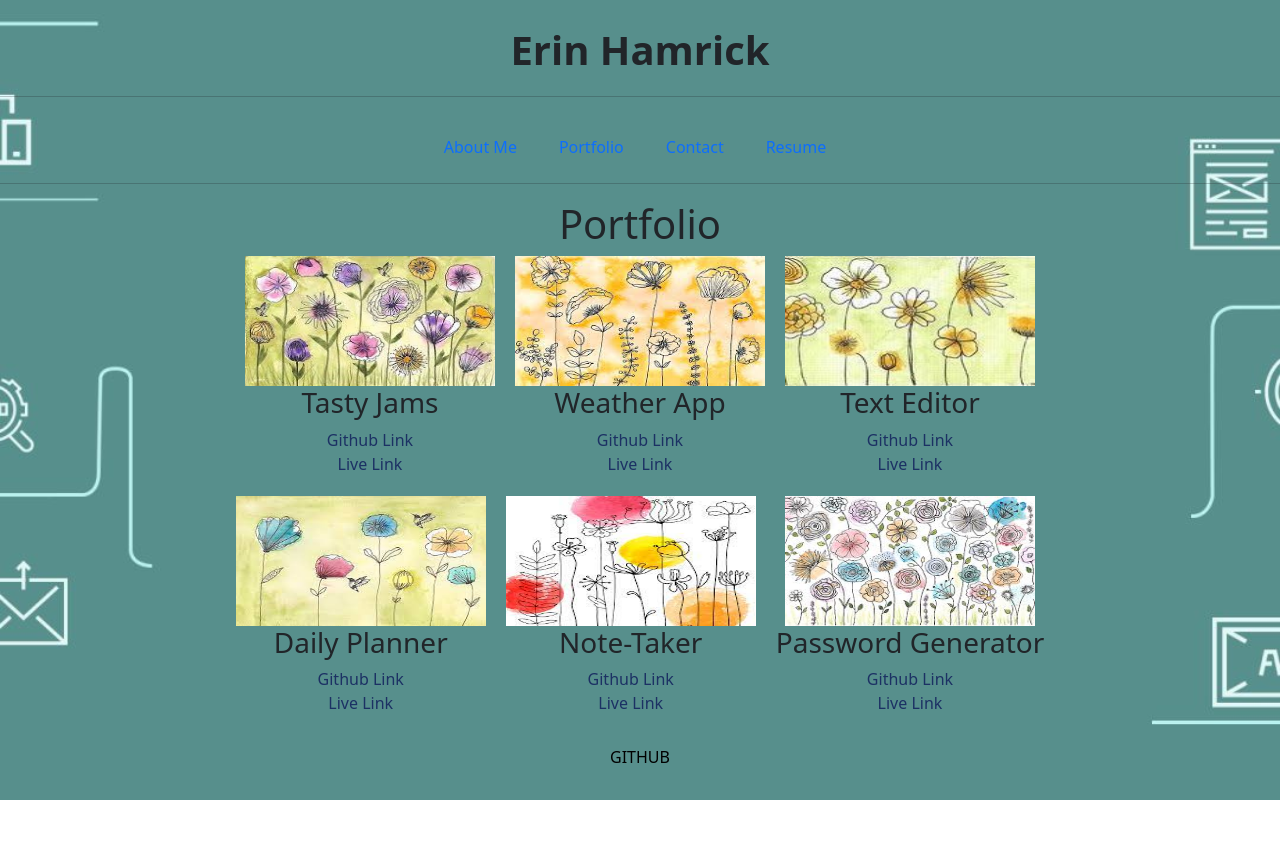
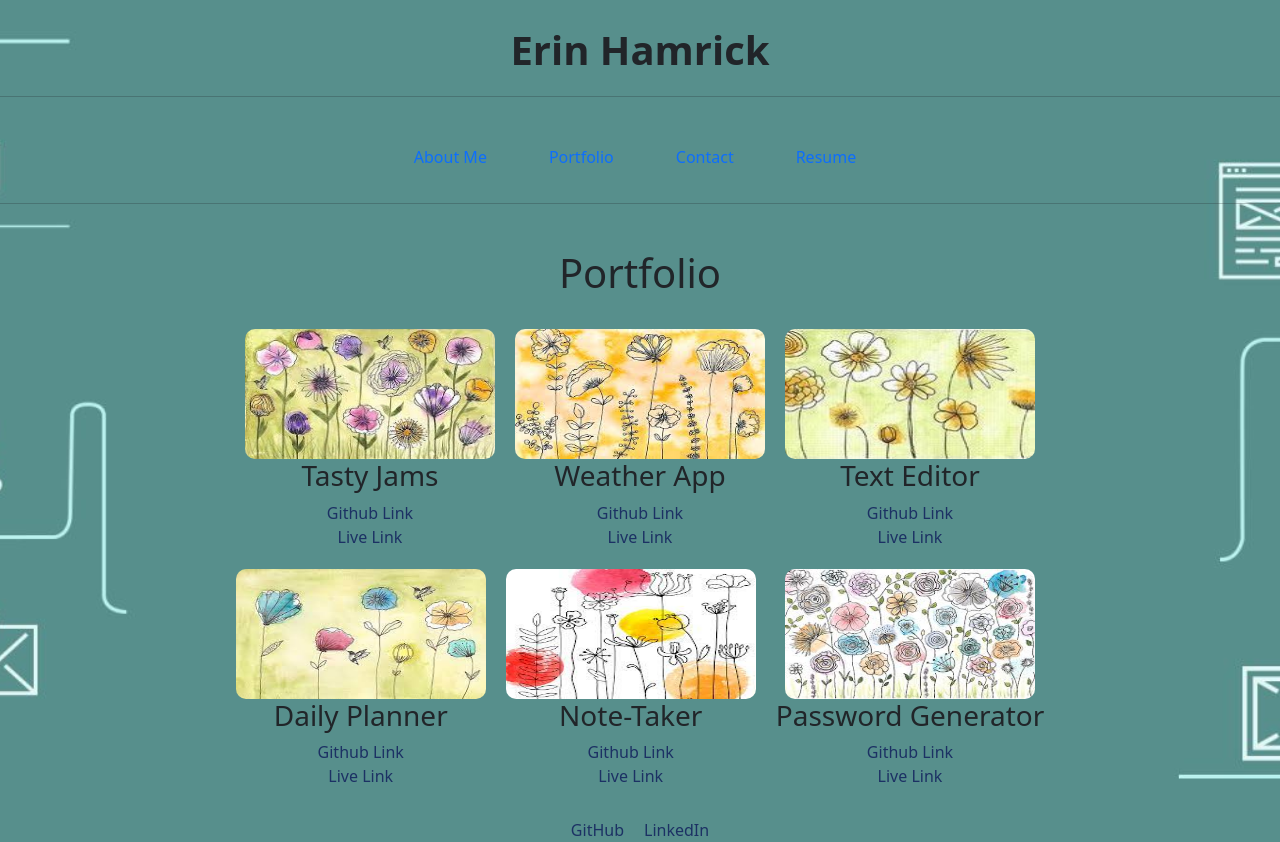
Before and after one commit to ErinHamrick/REACT-portfolio, a React (Vite) app: page /Portfolio in a window 1280 px wide. Before the commit the page ends 800 px from the top, so only its background shows below. Built offline with nearby package versions, Linux system fonts and the light colour scheme.

Commit message:
finished styling and added social links to footer

```diff
--- a/src/App.css
+++ b/src/App.css
@@ -24,21 +24,21 @@ body {
 .nav .nav-item {
 	margin-right: 10px;
 }
-
+/*
 .nav-link {
 	text-decoration: none;
 	color: black;
-}
+} */
 
 footer {
 	margin-top: 30px;
 	text-align: center;
 }
 
-.social-links #github {
+/* .social-links #github {
 	text-decoration: none;
 	color: black;
-}
+} */
 
 #selfie {
 	width: 25%;
@@ -84,6 +84,10 @@ footer {
 	text-align: center;
 }
 
+.portfolio-container #portfolioHeader {
+	margin-top: 5%;
+}
+
 .projects-container {
 	display: flex;
 	flex-direction: row;
@@ -92,22 +96,25 @@ footer {
 	justify-content: center;
 }
 
-.projectLinks,
-#resumeLink {
+
+.nav-link, .projectLinks,
+#resumeLink, #github, #linkedIn {
 	text-decoration: none;
 	color: rgb(28, 49, 100);
 	margin: 10px;
 	transition: color 0.3s;
 }
 
-.projectLinks:hover,
-#resumeLink:hover {
+.nav-link:hover, .projectLinks:hover,
+#resumeLink:hover,
+#github:hover, #linkedIn:hover {
 	color: rgb(98, 97, 97);
 }
 
 .project-image {
 	width: 250px;
 	height: 130px;
+	border-radius: 10px;
 }
 
 #resumeLinkDiv {
--- a/src/components/About.jsx
+++ b/src/components/About.jsx
@@ -19,7 +19,7 @@ function About() {
         </div>
 		<br /><br />
 						<p>
-							Hello! I'm Erin Hamrick, a passionate web developer with a
+							Hello! I'm Erin, a passionate web developer with a
 							focus on full-stack development. I enjoy creating
 							responsive and user-friendly web applications using the
 							latest technologies. My technical skills include
--- a/src/components/Footer.jsx
+++ b/src/components/Footer.jsx
@@ -1,4 +1,4 @@
-import React from 'react';
+ import React from 'react';
 
 
 function Footer() {
@@ -11,8 +11,9 @@ function Footer() {
             <div className="social-links">
               <a href="https://github.com/ErinHamrick" id='github' target="_blank" rel="noopener noreferrer">
                 {/* <i className="fab fa-github"></i> */}
-                GITHUB
+                GitHub
               </a>
+              <a href="https://www.linkedin.com/in/erin-hamrick-1a2814279/" id='linkedIn'>LinkedIn</a>
               {/* Add links to other social media platforms */}
             </div>
           </div>
--- a/src/pages/PortfolioPage.jsx
+++ b/src/pages/PortfolioPage.jsx
@@ -48,7 +48,8 @@ const PortfolioPage = () => {
 	return (
 		<>
 			<div className='portfolio-container'>
-				<h1>Portfolio</h1>
+				<h1 id='portfolioHeader'>Portfolio</h1>
+				<br />
 				<div className='projects-container'>
 				{projectData.map((project) => (
 					<Project
```
